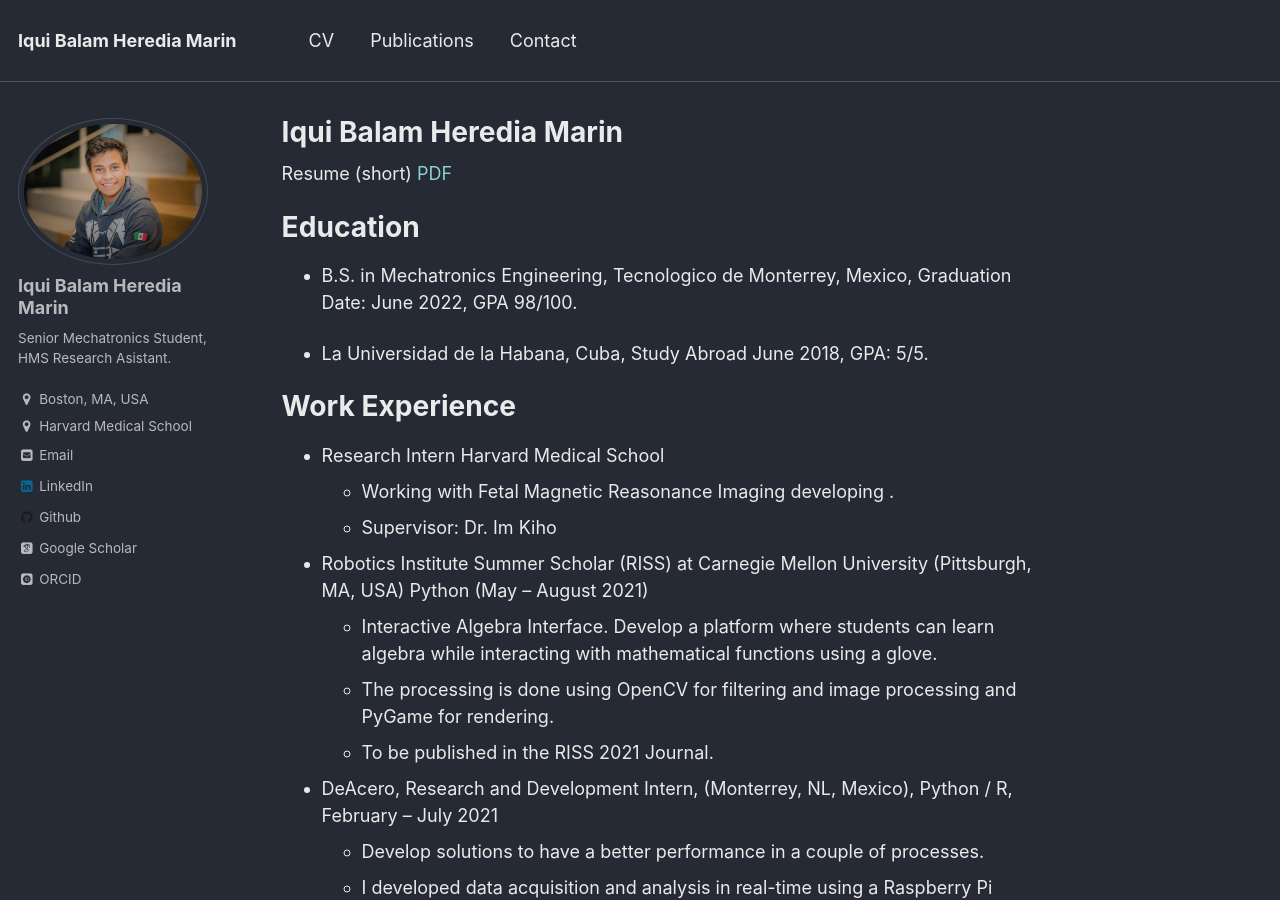
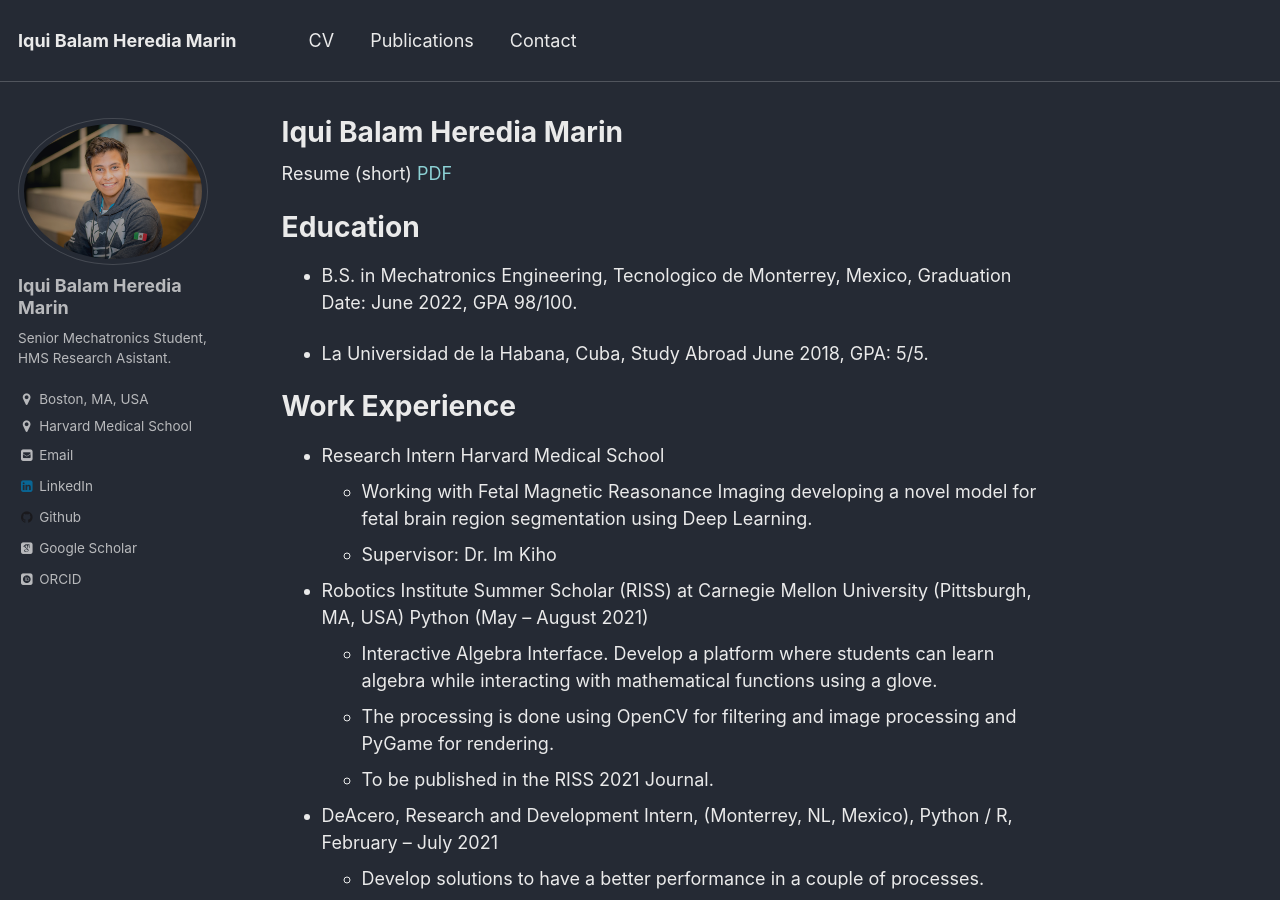
Before and after one commit to iquibalamhm/iquibalamhm.github.io, a Jekyll site: the page built from _pages/cv.md, in a window 1280 px wide and 900 px high. Built offline with Jekyll 4.4.1, drawn with Linux system fonts in a browser that asks for light colours; nearby versions of some CDN libraries; some web fonts are replaced; library files that are not in the unit come from our copies.

Commit message:
Update current info

```diff
--- a/_pages/cv.md
+++ b/_pages/cv.md
@@ -24,7 +24,7 @@ Education
 Work Experience
 ======
 * Research Intern Harvard Medical School
-  * Working with Fetal Magnetic Reasonance Imaging developing .
+  * Working with Fetal Magnetic Reasonance Imaging developing a novel model for fetal brain region segmentation using Deep Learning.
   * Supervisor: Dr. Im Kiho
 
 * Robotics Institute Summer Scholar (RISS) at Carnegie Mellon University (Pittsburgh, MA, USA)  Python   (May – August 2021)
```
